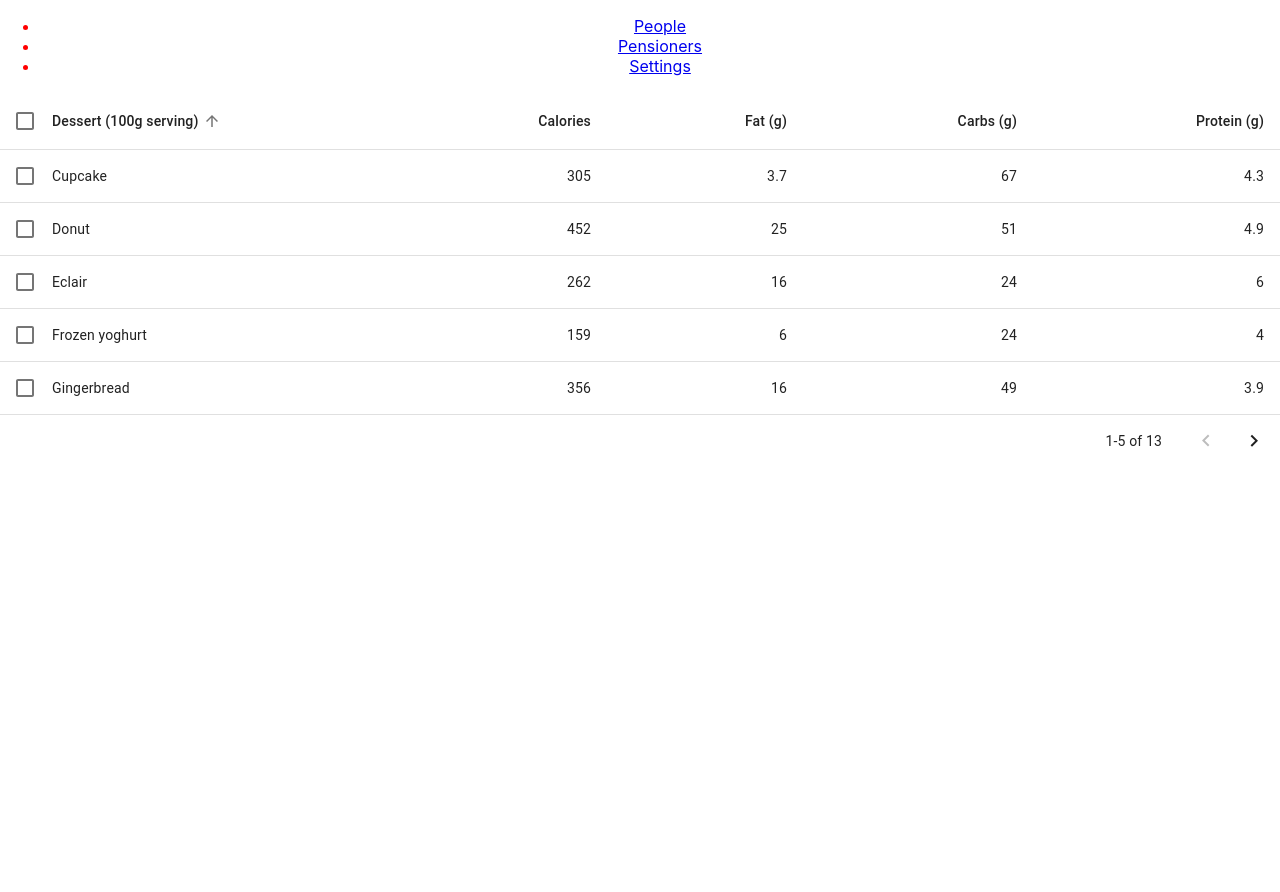
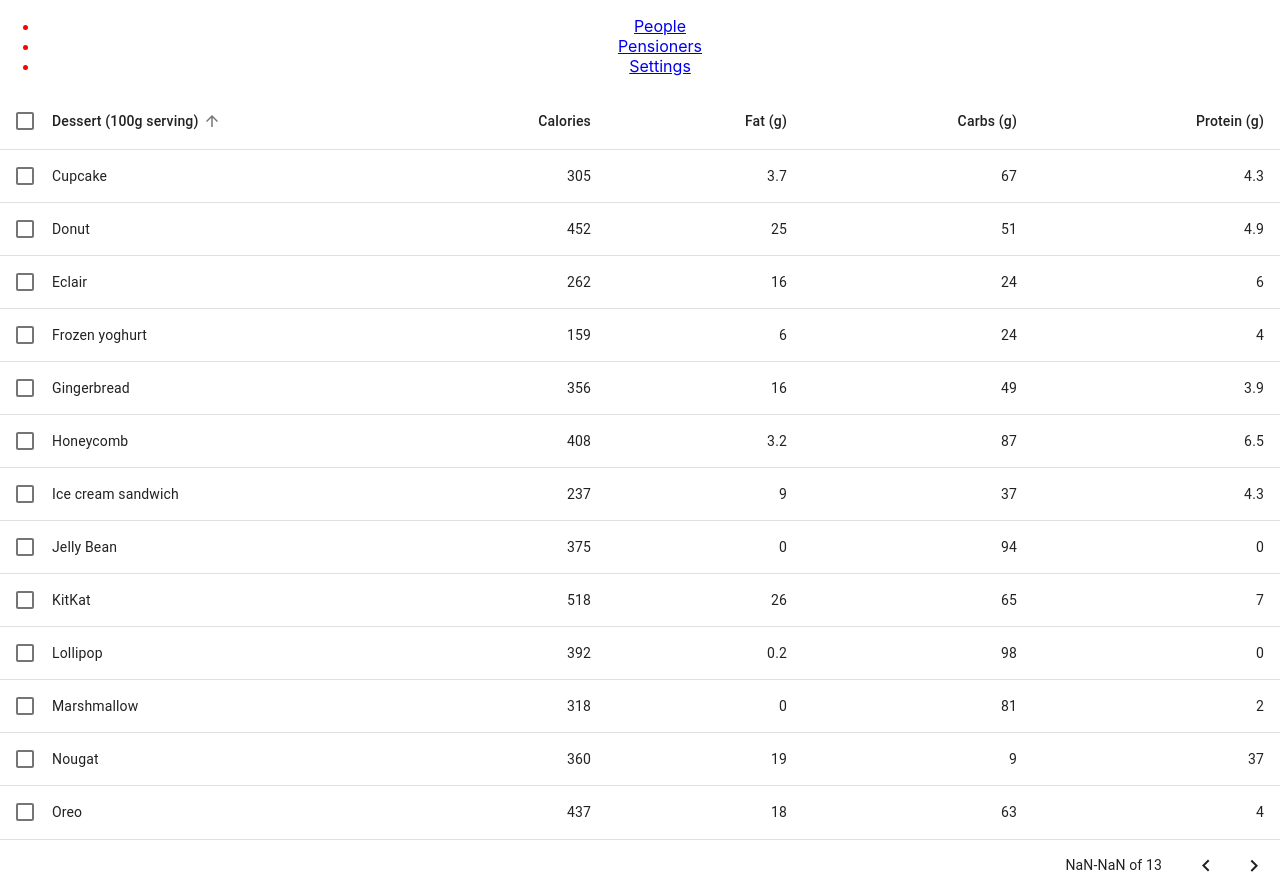
Before and after one commit to DeadSith/PF.Client, a React (Create React App) app: page /pensioners in a window 1280 px wide. Before the commit the page ends 800 px from the top, so only its background shows below. Built offline with nearby package versions, Linux system fonts and the light colour scheme.

Commit message:
removed not needed props, new data after next page click

```diff
--- a/src/components/table/BaseTable.jsx
+++ b/src/components/table/BaseTable.jsx
@@ -8,6 +8,17 @@ import TableRow from '@material-ui/core/TableRow';
 import Checkbox from '@material-ui/core/Checkbox';
 import TableHeader from "./TableHeader";
 import { desc, stableSort, getSorting} from "./TableUtils";
+
+function createData(name, calories, fat, carbs, protein) {
+  return { name, calories, fat, carbs, protein };
+}
+
+const test = [
+  createData('Cupcake', 305, 3.7, 67, 4.3),
+  createData('Donut', 452, 25.0, 51, 4.9),
+  createData('Eclair', 262, 16.0, 24, 6.0),
+  createData('Frozen yoghurt', 159, 6.0, 24, 4.0)
+];
 
 const useStyles = makeStyles(theme => ({
   root: {
@@ -42,8 +53,9 @@ export default function BaseTable({rowsData, headCells, orderColumnBy}) {
   const [order, setOrder] = React.useState('asc');
   const [orderBy, setOrderBy] = React.useState(orderColumnBy);
   const [selected, setSelected] = React.useState([]);
-  const [page, setPage] = React.useState(0);
-  const [rowsPerPage, setRowsPerPage] = React.useState(5);
+
+
+  const [tableData, setTableData] = React.useState(rowsData);
 
   const handleRequestSort = (event, property) => {
     const isDesc = orderBy === property && order === 'desc';
@@ -81,18 +93,19 @@ export default function BaseTable({rowsData, headCells, orderColumnBy}) {
   };
 
   const handleChangePage = (event, newPage) => {
+    console.log(event);
     console.log('page changed' + newPage);
-    setPage(newPage);
+    setTableData(test);
+
   };
 
   const handleChangeRowsPerPage = event => {
-    setRowsPerPage(+event.target.value);
-    setPage(0);
+
   };
 
   const isSelected = name => selected.indexOf(name) !== -1;
 
-  const emptyRows = rowsPerPage - Math.min(rowsPerPage, rowsData.length - page * rowsPerPage);
+ // const emptyRows = rowsPerPage - Math.min(rowsPerPage, rowsData.length - page * rowsPerPage);
 
   return (
     <>
@@ -113,8 +126,7 @@ export default function BaseTable({rowsData, headCells, orderColumnBy}) {
               rowCount={rowsData.length}
             />
             <TableBody>
-              {stableSort(rowsData, getSorting(order, orderBy)) // toDo: understand what happens here !!!!????
-                .slice(page * rowsPerPage, page * rowsPerPage + rowsPerPage)
+              {tableData
                 .map((rowsData, index) => {
                   const isItemSelected = isSelected(rowsData.name);
                   const labelId = `enhanced-table-checkbox-${index}`;
@@ -145,19 +157,12 @@ export default function BaseTable({rowsData, headCells, orderColumnBy}) {
                     </TableRow>
                   );
                 })}
-              {emptyRows > 0 && (
-                <TableRow>
-                  <TableCell colSpan={6} />
-                </TableRow>
-              )}
             </TableBody>
           </Table>
         <TablePagination
           rowsPerPageOptions={[10]}
           component="div"
           count={rowsData.length}
-          rowsPerPage={rowsPerPage}
-          page={page}
           backIconButtonProps={{
             'aria-label': 'previous page',
           }}
```
